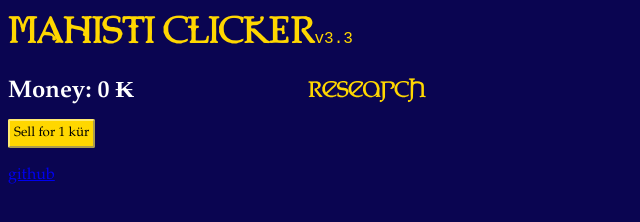
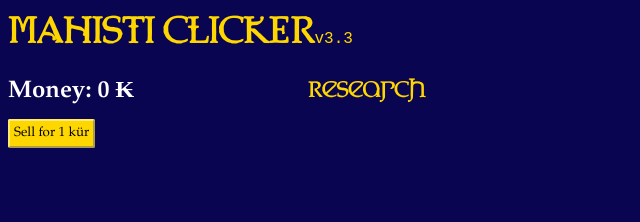
Before and after one commit to stbow/mahisti-clicker, a plain HTML site: page index.html in a window 1280 px wide. Shown: the full height of the page, 0-640 px from the left. Drawn offline with Linux system fonts and the light colour scheme.

Commit message:
removed footer for real this time

```diff
--- a/index.html
+++ b/index.html
@@ -92,7 +92,7 @@
       </div>
     </main>
     <footer>
-      <p><a href="https://github.com/stbow/mahisti-clicker" target="_blank">github</a></p>
+      <!-- <p><a href="https://github.com/stbow/mahisti-clicker" target="_blank">github</a></p> -->
     </footer>
     <script src="./globals.js"></script>
     <script src="./research.js"></script>
```
